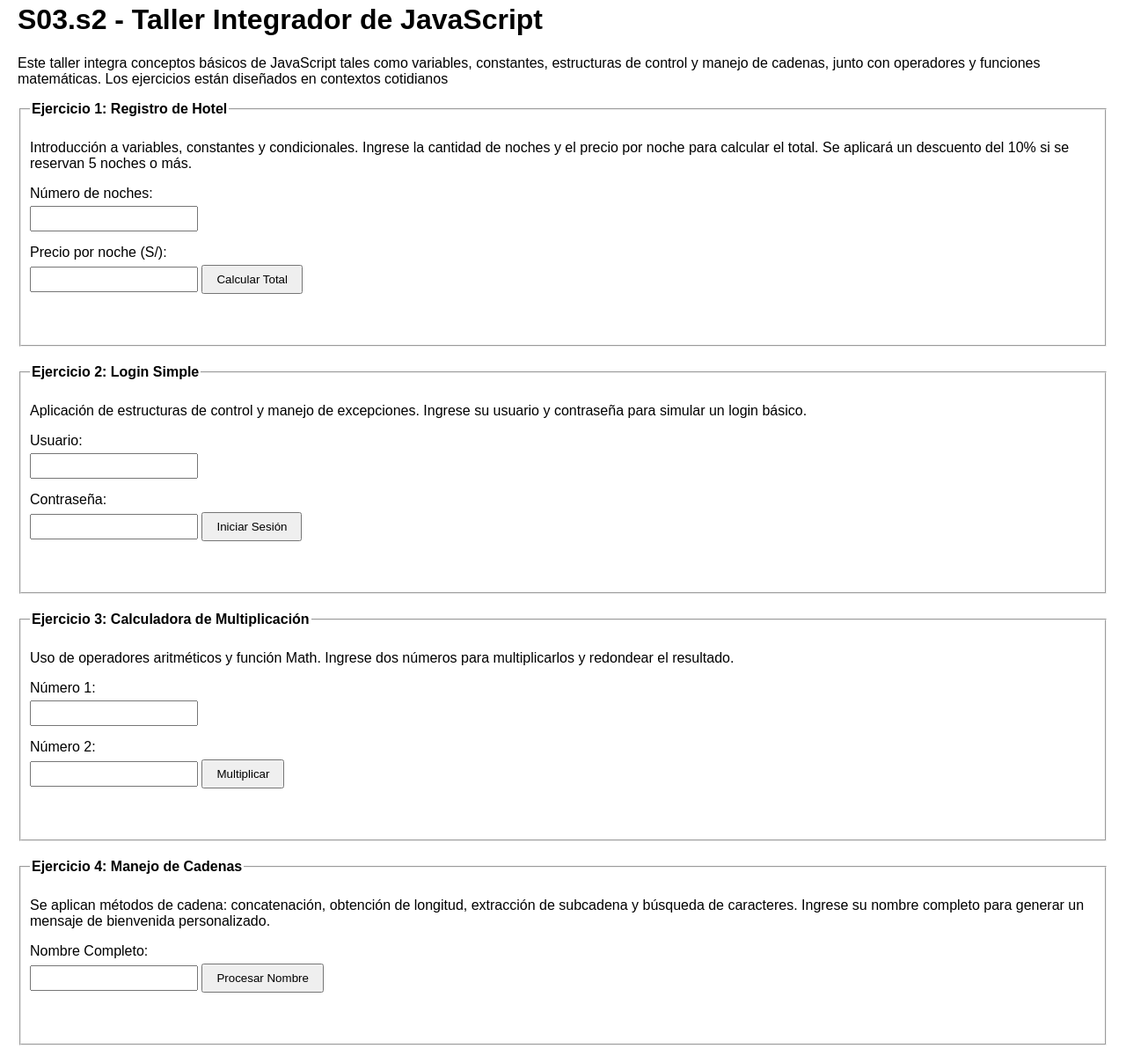
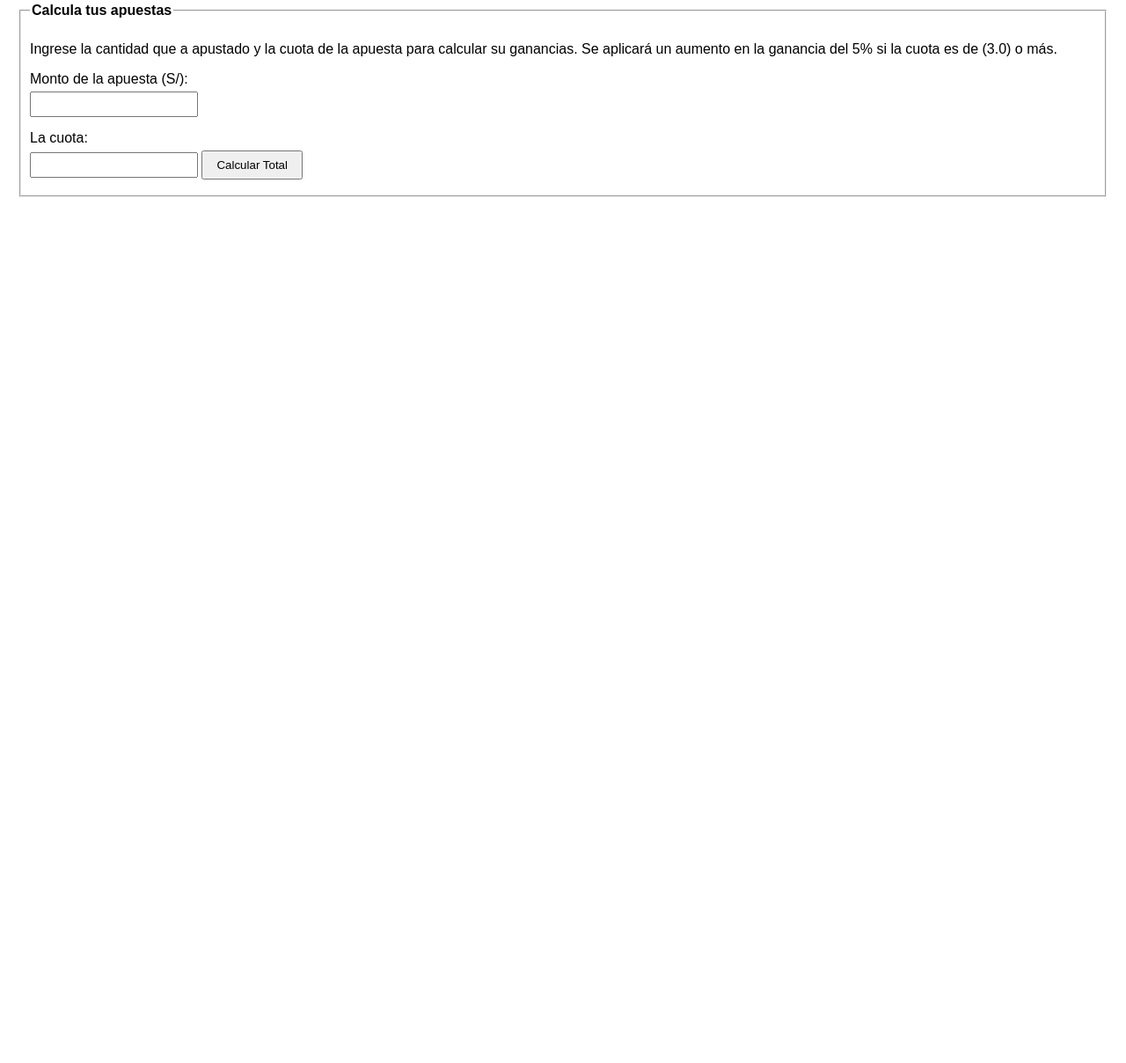
Before and after one commit to jhoan1621/S3S2Monta-ez, a plain HTML site: page index.html in a window 1280 px wide. Shown: the part 17-1225 px from the top of the page at 88% size. After the commit the page ends 800 px from the top, so only its background shows below. Drawn offline with Linux system fonts and the light colour scheme.

Commit message:
Add files via upload

```diff
--- a/index.html
+++ b/index.html
@@ -2,7 +2,8 @@
 <html lang="es">
 <head>
   <meta charset="UTF-8">
-  <title>Taller Integrador de JavaScript</title>
+  <title>Calculadora de Ganancias</title>
+  <script src="index.js"></script>
   <style>
     body {
       font-family: Arial, sans-serif;
@@ -32,84 +33,24 @@
   </style>
 </head>
 <body>
-  <h1>S03.s2 - Taller Integrador de JavaScript</h1>
-  <p>
-    Este taller integra conceptos básicos de JavaScript tales como variables, constantes, estructuras de control y manejo de cadenas,
-    junto con operadores y funciones matemáticas. Los ejercicios están diseñados en contextos cotidianos
-  </p>
 
-  <!-- Ejercicio 1: Registro de Hotel -->
   <fieldset>
-    <legend>Ejercicio 1: Registro de Hotel</legend>
+    <legend>Calcula tus apuestas</legend>
     <p>
-      Introducción a variables, constantes y condicionales. Ingrese la cantidad de noches y el precio por noche para calcular el total.
-      Se aplicará un descuento del 10% si se reservan 5 noches o más.
+        Ingrese la cantidad que a apustado y la cuota de la apuesta para calcular su ganancias.
+        Se aplicará un aumento en la ganancia del 5% si la cuota es de (3.0) o más.
     </p>
-    <form id="hotelForm">
-      <label for="nights">Número de noches:</label>
-      <input type="number" id="nights" name="nights" required>
 
-      <label for="price">Precio por noche (S/):</label>
-      <input type="number" id="price" name="price" step="0.01" required>
+      <label for="nights">Monto de la apuesta (S/):</label>
+      <input type="number" id="apuesta" name="apuestas" required>
 
-      <button type="submit">Calcular Total</button>
-    </form>
-    <div id="hotelResult"></div>
+      <label for="price">La cuota:</label>
+      <input type="number" id="cuota" name="cuota" required>
+
+      <button  onclick="cuotaCalcu()">Calcular Total</button>
+
+    <div id="apuestaResult"></div>
   </fieldset>
 
-  <!-- Ejercicio 2: Login Simple -->
-  <fieldset>
-    <legend>Ejercicio 2: Login Simple</legend>
-    <p>
-      Aplicación de estructuras de control y manejo de excepciones. Ingrese su usuario y contraseña para simular un login básico.
-    </p>
-    <form id="loginForm">
-      <label for="username">Usuario:</label>
-      <input type="text" id="username" name="username" required>
-
-      <label for="password">Contraseña:</label>
-      <input type="password" id="password" name="password" required>
-
-      <button type="submit">Iniciar Sesión</button>
-    </form>
-    <div id="loginResult"></div>
-  </fieldset>
-
-  <!-- Ejercicio 3: Calculadora de Multiplicación -->
-  <fieldset>
-    <legend>Ejercicio 3: Calculadora de Multiplicación</legend>
-    <p>
-      Uso de operadores aritméticos y función Math. Ingrese dos números para multiplicarlos y redondear el resultado.
-    </p>
-    <form id="multiplyForm">
-      <label for="num1">Número 1:</label>
-      <input type="number" id="num1" name="num1" step="any" required>
-
-      <label for="num2">Número 2:</label>
-      <input type="number" id="num2" name="num2" step="any" required>
-
-      <button type="submit">Multiplicar</button>
-    </form>
-    <div id="multiplyResult"></div>
-  </fieldset>
-
-  <!-- Ejercicio 4: Manejo de Cadenas -->
-  <fieldset>
-    <legend>Ejercicio 4: Manejo de Cadenas</legend>
-    <p>
-      Se aplican métodos de cadena: concatenación, obtención de longitud, extracción de subcadena y búsqueda de caracteres.
-      Ingrese su nombre completo para generar un mensaje de bienvenida personalizado.
-    </p>
-    <form id="stringForm">
-      <label for="fullName">Nombre Completo:</label>
-      <input type="text" id="fullName" name="fullName" required>
-
-      <button type="submit">Procesar Nombre</button>
-    </form>
-    <div id="stringResult"></div>
-  </fieldset>
-
-  <!-- Se enlaza el archivo JavaScript donde se aplica la lógica de los ejercicios -->
-  <script src="app.js"></script>
 </body>
 </html>
--- /dev/null
+++ b/index.js
@@ -0,0 +1,18 @@
+function cuotaCalcu(){
+
+    let apuesta = parseInt(document.getElementById("apuesta").value);
+    let cuota = parseFloat(document.getElementById("cuota").value);
+
+
+    const bono = 0.05;
+
+    let total;
+
+    if (cuota > 3.0) {
+      total = apuesta * cuota * (1 + bono);
+    } else {
+      total = apuesta * cuota;
+    }
+
+    document.getElementById("apuestaResult").innerHTML = "La ganancia de la apuesta hecha sera de: "+total;
+  };
```
